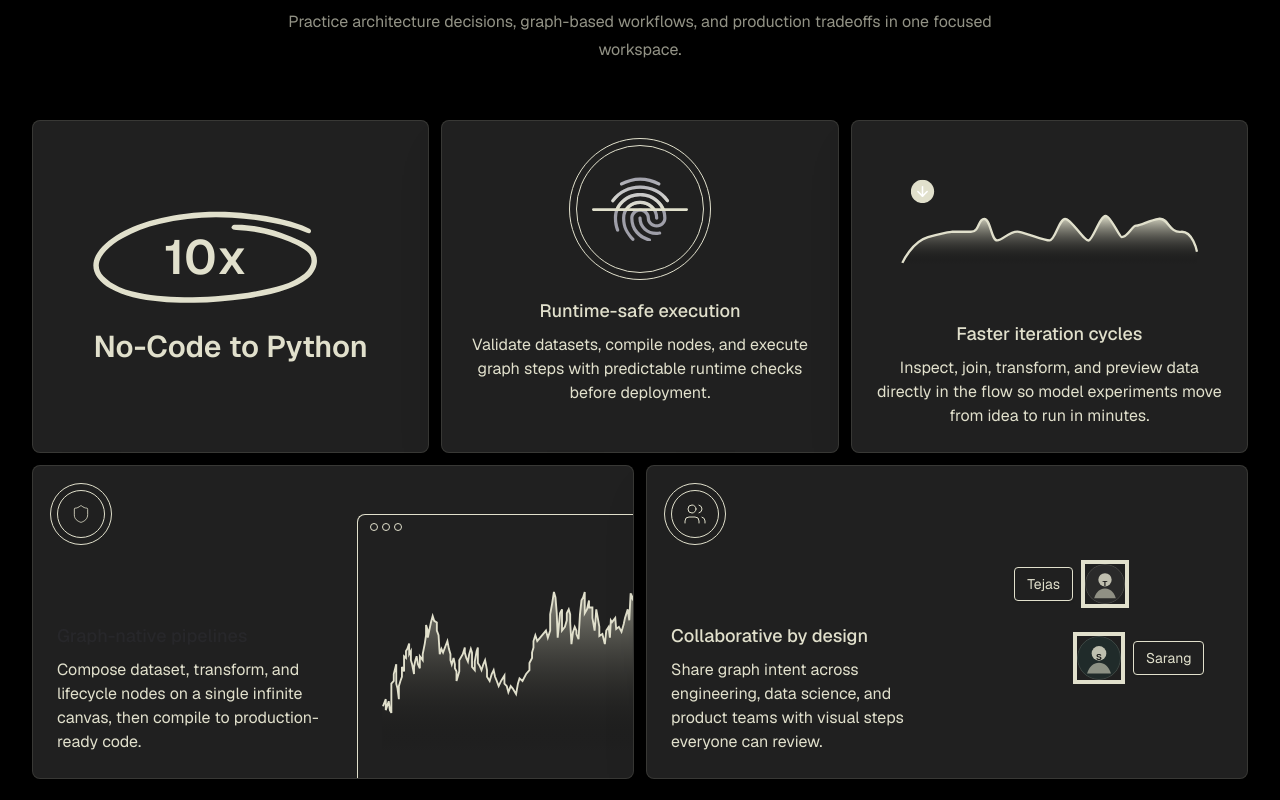
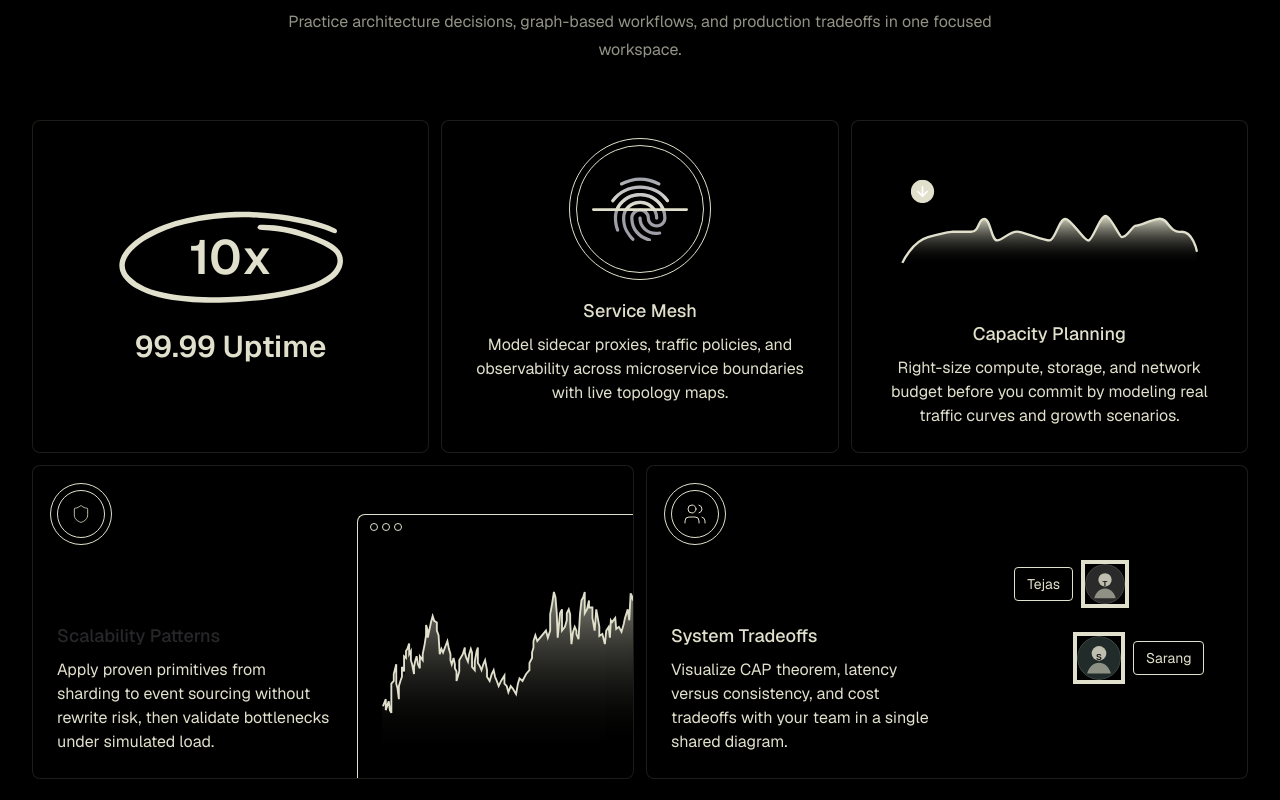
Before and after one commit to Sandblaze05/sysarch, a Next.js app: page / in a window 1280 px wide. Shown: the part 1060-1860 px from the top of the page. Built offline with nearby package versions, Linux system fonts and the light colour scheme.

Commit message:
feat(ui): update landing page content and hero typography

```diff
--- a/components/Features.tsx
+++ b/components/Features.tsx
@@ -64,7 +64,7 @@ export function Features() {
                 </div>
                 <div className="relative">
                     <div className="relative z-10 grid grid-cols-6 gap-3">
-                        <Card ref={addToCardsRef} className="relative col-span-full flex overflow-hidden lg:col-span-2">
+                        <Card ref={addToCardsRef} className="relative col-span-full flex overflow-hidden lg:col-span-2 bg-black">
                             <CardContent className="relative m-auto size-fit pt-6">
                                 <div className="relative flex h-24 w-56 items-center">
                                     <svg className="text-muted absolute inset-0 size-full" viewBox="0 0 254 104" fill="none" xmlns="http://www.w3.org/2000/svg">
@@ -75,10 +75,10 @@ export function Features() {
                                     </svg>
                                     <span className="mx-auto block w-fit text-5xl font-semibold">10x</span>
                                 </div>
-                                <h2 className="mt-6 text-center text-3xl font-semibold">No-Code to Python</h2>
+                                <h2 className="mt-6 text-center text-3xl font-semibold">99.99 Uptime</h2>
                             </CardContent>
                         </Card>
-                        <Card ref={addToCardsRef} className="relative col-span-full overflow-hidden sm:col-span-3 lg:col-span-2">
+                        <Card ref={addToCardsRef} className="relative col-span-full overflow-hidden sm:col-span-3 lg:col-span-2 bg-black">
                             <CardContent className="pt-6">
                                 <div className="relative mx-auto flex aspect-square size-32 rounded-full border before:absolute before:-inset-2 before:rounded-full before:border dark:border-white/10 dark:before:border-white/5">
                                     <svg className="m-auto h-fit w-24" viewBox="0 0 212 143" fill="none" xmlns="http://www.w3.org/2000/svg">
@@ -106,12 +106,12 @@ export function Features() {
                                     </svg>
                                 </div>
                                 <div className="relative z-10 mt-6 space-y-2 text-center">
-                                    <h2 className="group-hover:text-secondary-950 text-lg font-medium transition dark:text-white">Runtime-safe execution</h2>
-                                    <p className="text-foreground">Validate datasets, compile nodes, and execute graph steps with predictable runtime checks before deployment.</p>
+                                    <h2 className="group-hover:text-secondary-950 text-lg font-medium transition dark:text-white">Service Mesh</h2>
+                                    <p className="text-foreground">Model sidecar proxies, traffic policies, and observability across microservice boundaries with live topology maps.</p>
                                 </div>
                             </CardContent>
                         </Card>
-                        <Card ref={addToCardsRef} className="relative col-span-full overflow-hidden sm:col-span-3 lg:col-span-2">
+                        <Card ref={addToCardsRef} className="relative col-span-full overflow-hidden sm:col-span-3 lg:col-span-2 bg-black">
                             <CardContent className="pt-6">
                                 <div className="pt-6 lg:px-6">
                                     <svg className="dark:text-muted-foreground w-full" viewBox="0 0 386 123" fill="none" xmlns="http://www.w3.org/2000/svg">
@@ -145,20 +145,20 @@ export function Features() {
                                     </svg>
                                 </div>
                                 <div className="relative z-10 mt-14 space-y-2 text-center">
-                                    <h2 className="text-lg font-medium transition">Faster iteration cycles</h2>
-                                    <p className="text-foreground">Inspect, join, transform, and preview data directly in the flow so model experiments move from idea to run in minutes.</p>
+                                    <h2 className="text-lg font-medium transition">Capacity Planning</h2>
+                                    <p className="text-foreground">Right-size compute, storage, and network budget before you commit by modeling real traffic curves and growth scenarios.</p>
                                 </div>
                             </CardContent>
                         </Card>
-                        <Card ref={addToCardsRef} className="relative col-span-full overflow-hidden lg:col-span-3">
+                        <Card ref={addToCardsRef} className="relative col-span-full overflow-hidden lg:col-span-3 bg-black">
                             <CardContent className="grid pt-6 sm:grid-cols-2">
                                 <div className="relative z-10 flex flex-col justify-between space-y-12 lg:space-y-6">
                                     <div className="relative flex aspect-square size-12 rounded-full border before:absolute before:-inset-2 before:rounded-full before:border dark:border-white/10 dark:before:border-white/5">
                                         <Shield className="m-auto size-5" strokeWidth={1} />
                                     </div>
                                     <div className="space-y-2">
-                                        <h2 className="group-hover:text-secondary-950 text-lg font-medium text-zinc-800 transition dark:text-white">Graph-native pipelines</h2>
-                                        <p className="text-foreground">Compose dataset, transform, and lifecycle nodes on a single infinite canvas, then compile to production-ready code.</p>
+                                        <h2 className="group-hover:text-secondary-950 text-lg font-medium text-zinc-800 transition dark:text-white">Scalability Patterns</h2>
+                                        <p className="text-foreground">Apply proven primitives from sharding to event sourcing without rewrite risk, then validate bottlenecks under simulated load.</p>
                                     </div>
                                 </div>
                                 <div className="relative -mb-6 -mr-6 mt-6 h-fit rounded-tl-lg border-l border-t p-6 py-6 sm:ml-6">
@@ -190,15 +190,15 @@ export function Features() {
                                 </div>
                             </CardContent>
                         </Card>
-                        <Card ref={addToCardsRef} className="relative col-span-full overflow-hidden lg:col-span-3">
+                        <Card ref={addToCardsRef} className="relative col-span-full overflow-hidden lg:col-span-3 bg-black">
                             <CardContent className="grid h-full pt-6 sm:grid-cols-2">
                                 <div className="relative z-10 flex flex-col justify-between space-y-12 lg:space-y-6">
                                     <div className="relative flex aspect-square size-12 rounded-full border before:absolute before:-inset-2 before:rounded-full before:border dark:border-white/10 dark:before:border-white/5">
                                         <Users className="m-auto size-6" strokeWidth={1} />
                                     </div>
                                     <div className="space-y-2">
-                                        <h2 className="text-lg font-medium transition">Collaborative by design</h2>
-                                        <p className="text-foreground">Share graph intent across engineering, data science, and product teams with visual steps everyone can review.</p>
+                                        <h2 className="text-lg font-medium transition">System Tradeoffs</h2>
+                                        <p className="text-foreground">Visualize CAP theorem, latency versus consistency, and cost tradeoffs with your team in a single shared diagram.</p>
                                     </div>
                                 </div>
                                 <div className="relative mt-6 before:absolute before:inset-0 before:mx-auto before:w-px before:bg-border sm:-my-6 sm:-mr-6">
--- a/components/HomeHero.tsx
+++ b/components/HomeHero.tsx
@@ -126,7 +126,7 @@ export default function HomeHero() {
         <div className="absolute inset-x-0 bottom-0 z-10 px-4 pb-5 pt-28 sm:px-6 md:px-10 md:pb-8">
           <div className="grid grid-cols-12 items-end gap-5">
             <div className="col-span-12 lg:col-span-8">
-              <h1 className="max-w-[11ch] text-[18vw] font-extrabold leading-[0.86] text-[#E1E0CC] sm:text-[15vw] md:text-[13vw] lg:text-[10.5vw]">
+              <h1 className="max-w-[11ch] text-[14vw] font-extrabold leading-[0.86] text-[#E1E0CC] sm:text-[13vw] md:text-[11vw] lg:text-[9vw]">
                 {titleWords.map((word, index) => (
                   <span
                     key={`${word}-${index}`}
```
